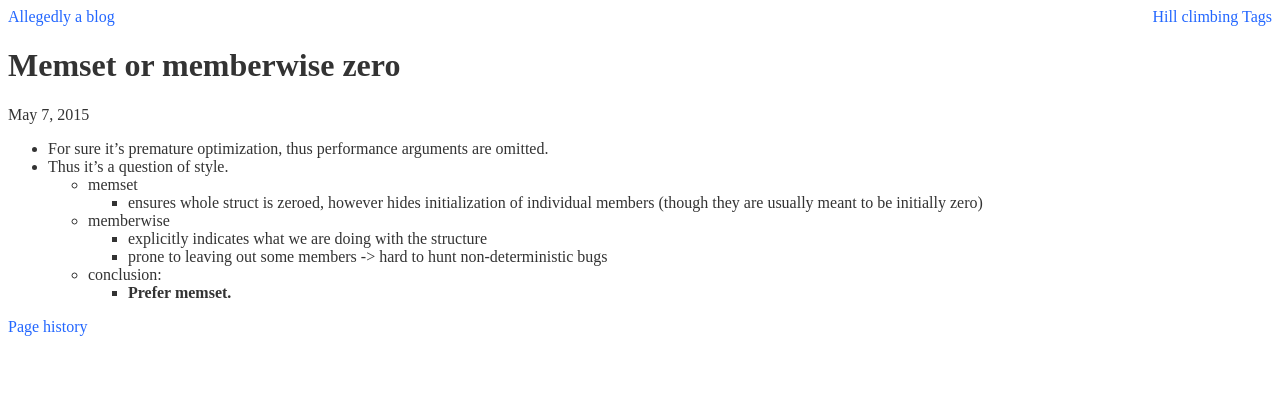
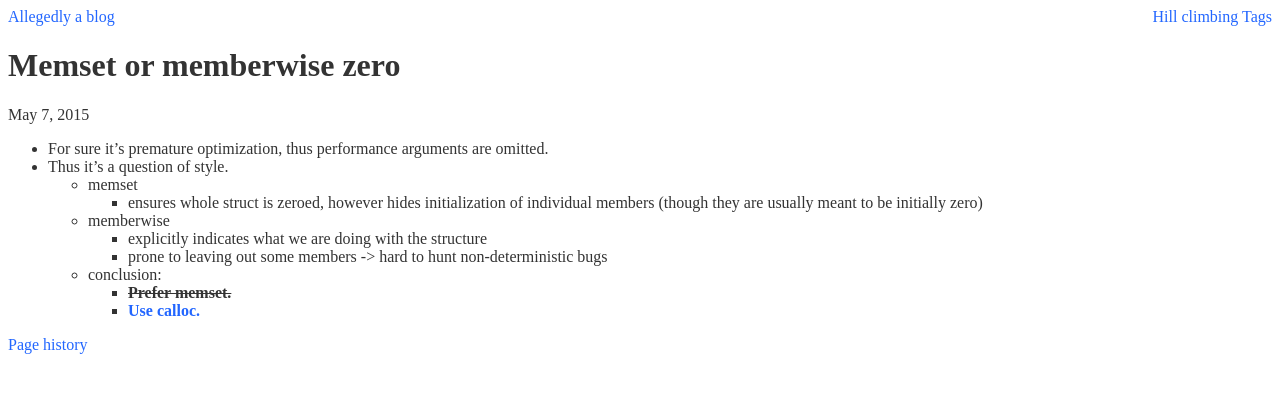
Before and after one commit to Werkov/Werkov.github.io, a Jekyll site: the page built from _posts/2015-05-07-memset.md, in a window 1280 px wide. Shown: the top 393 px of the page. Built offline with Jekyll 4.4.1, drawn with Linux system fonts in a browser that asks for light colours.

Commit message:
Note about memset and calloc

```diff
--- a/_posts/2015-05-07-memset.md
+++ b/_posts/2015-05-07-memset.md
@@ -14,4 +14,7 @@ tags: programming
       * explicitly indicates what we are doing with the structure
       * prone to leaving out some members -> hard to hunt non-deterministic bugs
     * conclusion:
-      * **Prefer memset.**
+      * <del>**Prefer memset.**</del>
+      * **[Use calloc.][1]**
+
+[1]: https://matt.sh/howto-c#_never-use-malloc
```
